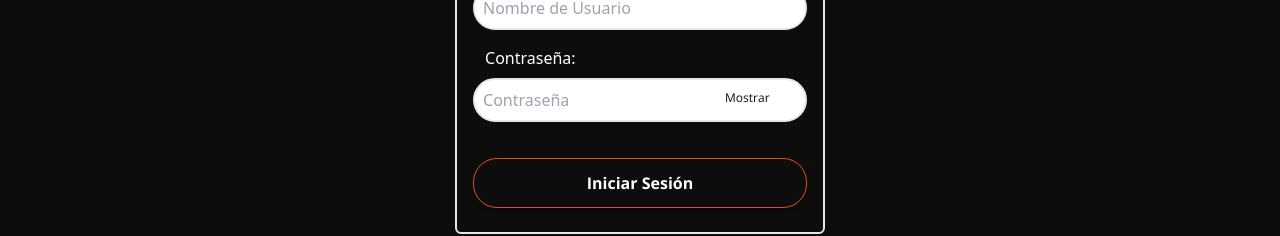
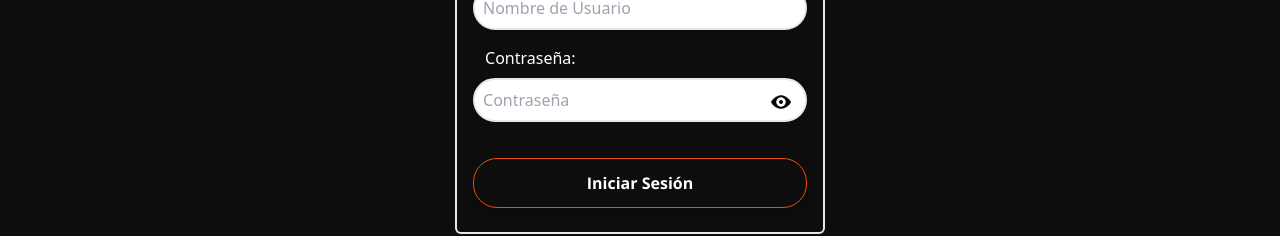
Before and after one commit to manusucaria/mpvoices, a Next.js app: page /login in a window 1280 px wide. Shown: the part 300-536 px from the top of the page. Built offline with nearby package versions, Linux system fonts and the light colour scheme; a web font is replaced by a local one.

Commit message:
agenda 5

```diff
--- a/src/app/login/page.js
+++ b/src/app/login/page.js
@@ -42,42 +42,46 @@ const LoginForm = () => {
 
       <form className='border-2 border-white-200 rounded-md m-4 flex flex-col gap-4 py-6 px-4' onSubmit={handleSubmit}>
         <div>
-          <label className='text-white mr-2 ml-3' htmlFor="email">Usuario:</label>
+          <label className='text-white mr-2 ml-3' htmlFor='email'>Usuario:</label>
           <input
             placeholder='Nombre de Usuario'
             className='text-black border-2 border-slate-200 rounded-3xl p-2 mt-2 w-full'
-            id="email"
-            type="email"
+            id='email'
+            type='email'
             value={email}
             onChange={(e) => setEmail(e.target.value.trimStart())}
-            autoComplete="email"
+            autoComplete='email'
           />
           {errors.email && <p className='text-[#E9500E] text-sm pt-2'>{errors.email}</p>}
         </div>
-        <div className="flex flex-col">
-          <label className='text-white mr-2 ml-3' htmlFor="password">Contraseña:</label>
-          <div className='grid grid-cols-3 grid-rows-1 w-full'>
+        <div className='flex flex-col'>
+          <label className='text-white mr-2 ml-3' htmlFor='password'>Contraseña:</label>
+          <div className='grid grid-cols-3 grid-rows-1 w-full mt-2'>
             <input
               placeholder='Contraseña'
-              className='text-black border-2 border-slate-200 rounded-3xl p-2 mt-2 w-full col-start-1 col-end-4 row-start-1 row-end-2'
-              id="password"
+              className='text-black border-2 border-slate-200 rounded-3xl p-2 w-full col-start-1 col-end-4 row-start-1 row-end-2'
+              id='password'
               type={showPassword ? 'text' : 'password'}
               value={password}
               onChange={(e) => setPassword(e.target.value)}
-              autoComplete="current-password"
+              autoComplete='current-password'
             />
             <button
-              type="button"
+              type='button'
               onClick={() => setShowPassword(!showPassword)}
-              className="text-black p-2 mt-1 bg-transparent border-none focus:outline-none mr-2 z-20 text-xs col-start-3 col-end-4 row-start-1 row-end-2"
+              className='p-2 mt-1 bg-transparent border-none focus:outline-none mr-2 z-20 col-start-3 col-end-4 row-start-1 row-end-2'
             >
-              {showPassword ? 'Ocultar' : 'Mostrar'}
+              <img
+                src={showPassword ? '/ocultar.png' : '/mostrar.png'}
+                alt={showPassword ? 'Ocultar contraseña' : 'Mostrar contraseña'}
+                className='w-5 h-5 ml-auto'
+              />
             </button>
           </div>
         </div>
         {errors.password && <p className='text-[#E9500E] text-sm pt-2'>{errors.password}</p>}
         <button className='hover:bg-[#E9500E] hover:border-white transition-all w-full py-3 px-4 shadow-md border border-[#E9500E] text-white font-bold rounded-3xl mt-5'
-          type="submit">
+          type='submit'>
             Iniciar Sesión
         </button>
       </form>
--- a/src/app/plataforma-admin/components/Agenda.js
+++ b/src/app/plataforma-admin/components/Agenda.js
@@ -9,6 +9,7 @@ const Agenda = () => {
   const [selectedDay, setSelectedDay] = useState('')
   const [timeSlots, setTimeSlots] = useState([])
   const [startIndex, setStartIndex] = useState(0)
+  const [nextClicked, setNextClicked] = useState(false) // Estado para controlar si se ha hecho clic en "Next"
 
   useEffect(() => {
     getAlumnos().then((data) => {
@@ -108,11 +109,17 @@ const Agenda = () => {
   const handleNext = () => {
     if (startIndex + 2 < filteredProfesores.length) {
       setStartIndex((prevIndex) => prevIndex + 2)
+      setNextClicked(true) // Establecer que se hizo clic en "Next"
     }
   }
 
   const handlePrev = () => {
-    setStartIndex((prevIndex) => Math.max(prevIndex - 2, 0))
+    setStartIndex((prevIndex) => {
+      if (prevIndex === 2) {
+        setNextClicked(false) // Resetear nextClicked cuando se vuelve al inicio
+      }
+      return Math.max(prevIndex - 2, 0)
+    })
   }
 
   return (
@@ -150,7 +157,9 @@ const Agenda = () => {
       {selectedDay && (
         <div className="overflow-x-auto mx-auto w-full px-6 sm:px-0 sm:w-4/6">
           <div className="flex justify-center mb-2">
-            <button className='mr-auto pl-4' onClick={handlePrev}>Prev</button>
+            {nextClicked && (
+              <button className='mr-auto pl-4' onClick={handlePrev}>Prev</button>
+            )}
             <button className='ml-auto pr-4' onClick={handleNext}>Next</button>
           </div>
           <div className="grid grid-cols-[20%_40%_40%]">
--- a/src/app/plataforma-admin/components/Buscador.js
+++ b/src/app/plataforma-admin/components/Buscador.js
@@ -69,12 +69,12 @@ const Buscador = () => {
       {searchTerm.trim() !== '' && (
         <div className='flex flex-col mx-auto w-full'>
           {buscarAlumnos.map((alumno) => (
-            <button key={alumno.id} onClick={() => handleAlumnoClick(alumno)} className='mx-auto bg-white text-black rounded-3xl h-8 w-4/6 sm:w-2/6'>{alumno.Nombre} {alumno.Apellido}</button>
+            <button key={alumno.id} onClick={() => handleAlumnoClick(alumno)} className='mx-auto mb-4 bg-white text-black rounded-3xl h-8 w-4/6 sm:w-2/6'>{alumno.Nombre} {alumno.Apellido}</button>
           ))}
         </div>
       )}
       {selectedAlumno && (
-        <div className="flex flex-col mx-auto px-3 py-2 items-center w-3/6">
+        <div className="flex flex-col mx-auto px-3 py-2 items-center w-full sm:w-3/6">
           <EditorAlumnos alumno={selectedAlumno} />
           <button onClick={clearDetails} className='bg-white text-black font-botones font-bold text-center text-sm rounded-3xl h-8 w-4/6'>Volver</button>
         </div>
@@ -82,7 +82,7 @@ const Buscador = () => {
       {searchTerm.trim() !== '' && (
         <div className='flex flex-col mx-auto w-full'>
           {buscarProfesores.map((profesor) => (
-            <button key={profesor.id} onClick={() => handleProfesorClick(profesor)} className='mx-auto bg-white text-black rounded-3xl h-8 w-4/6 sm:w-2/6'>{profesor.Nombre} {profesor.Apellido}</button>
+            <button key={profesor.id} onClick={() => handleProfesorClick(profesor)} className='mx-auto mb-4 bg-white text-black rounded-3xl h-8 w-4/6 sm:w-2/6'>{profesor.Nombre} {profesor.Apellido}</button>
           ))}
         </div>
       )}
--- a/src/app/plataforma-admin/page.js
+++ b/src/app/plataforma-admin/page.js
@@ -38,7 +38,7 @@ const page = () => {
   return (
     <div className='flex flex-col'>
       {user
-        ? <div>
+        ? <div className='flex flex-col'>
         <h1 className='text-center text-white text-3xl sm:text-5xl mt-6 mb-12'>¡Bienvenido Administrador!</h1>
         <Agenda />
         <Buscador />
--- a/src/app/plataforma-profes/page.js
+++ b/src/app/plataforma-profes/page.js
@@ -50,7 +50,7 @@ const page = () => {
     <div className='flex'>
       {profesor
         ? <div className='flex flex-col mx-auto'>
-            <h1 className='text-center mx-auto text-white text-3xl sm:text-5xl'>Plataforma Profesores</h1>
+            <h1 className='text-center mx-auto text-white text-3xl sm:text-5xl'>¡Bienvenido {profesor.Nombre}!</h1>
             {alumnos.filter(alumno => alumno.Profesor === profesor.Nombre).map((alumno) => (
               <div key={alumno.id} className="flex flex-col mx-auto my-8">
                 <div className="flex flex-col mx-auto px-3 py-2 items-center">
@@ -64,11 +64,11 @@ const page = () => {
                   <p className="text-white font-botones font-bold text-center text-sm mb-2">Instrumento: {alumno.Instrumento}</p>
                   <p className="text-white font-botones font-bold text-center text-sm mb-2">Deuda: {alumno.Deuda}</p>
                 </div>
-                <div className='mx-auto border p-2 my-6 border-white w-auto h-auto rounded-3xl' onClick={handleLogout}>
-                  <p>Cerrar Sesión</p>
-                </div>
               </div>
             ))}
+            <div className='mx-auto border p-2 my-6 border-white w-auto h-auto rounded-3xl' onClick={handleLogout}>
+              <p>Cerrar Sesión</p>
+            </div>
         </div>
         : ''}
     </div>
```
Also changed, not shown: public/mostrar.png (renamed from src/app/assets/mostrar.png), public/ocultar.png (renamed from public/assets/static/icons/ocultar.png).
